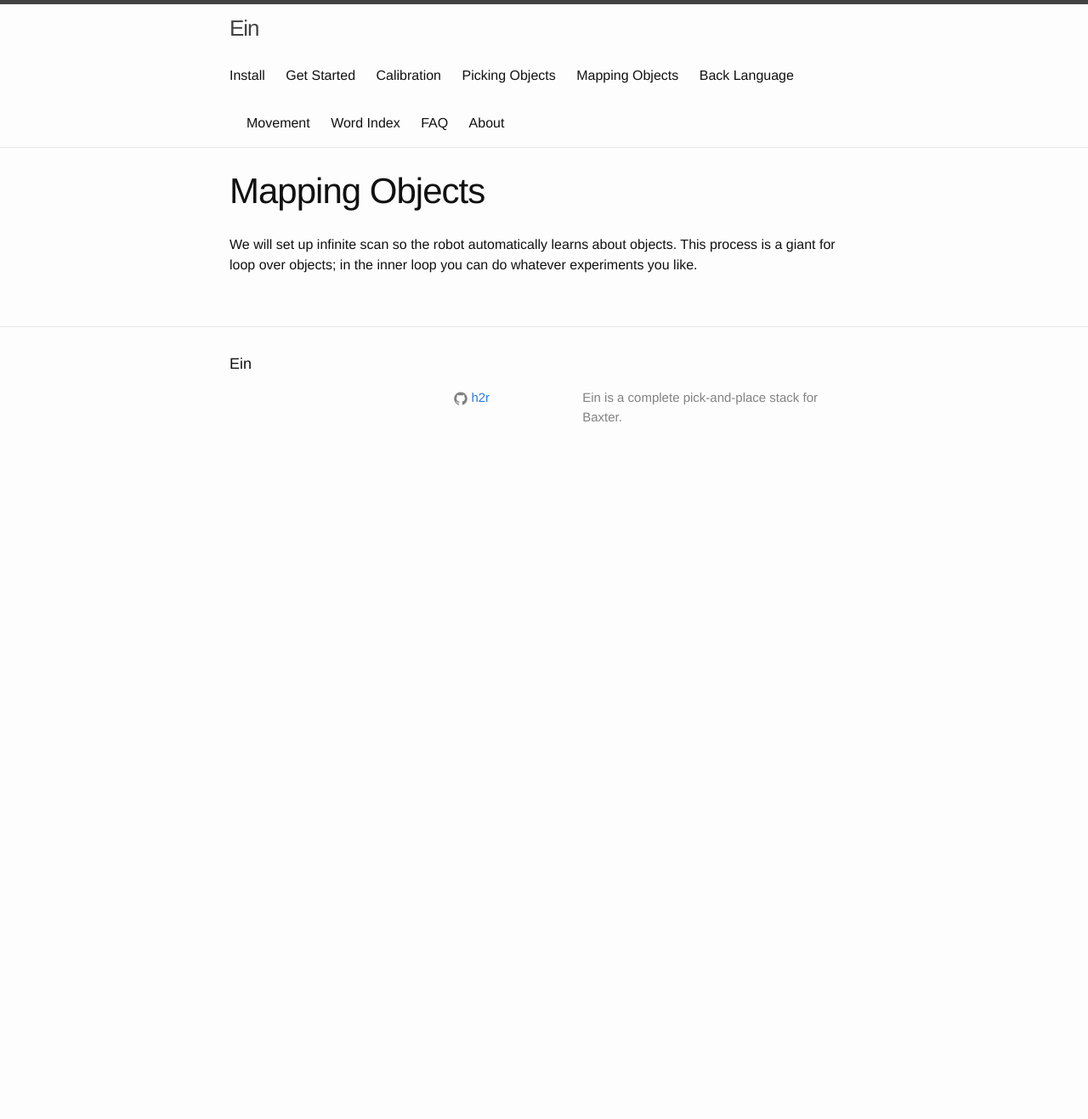
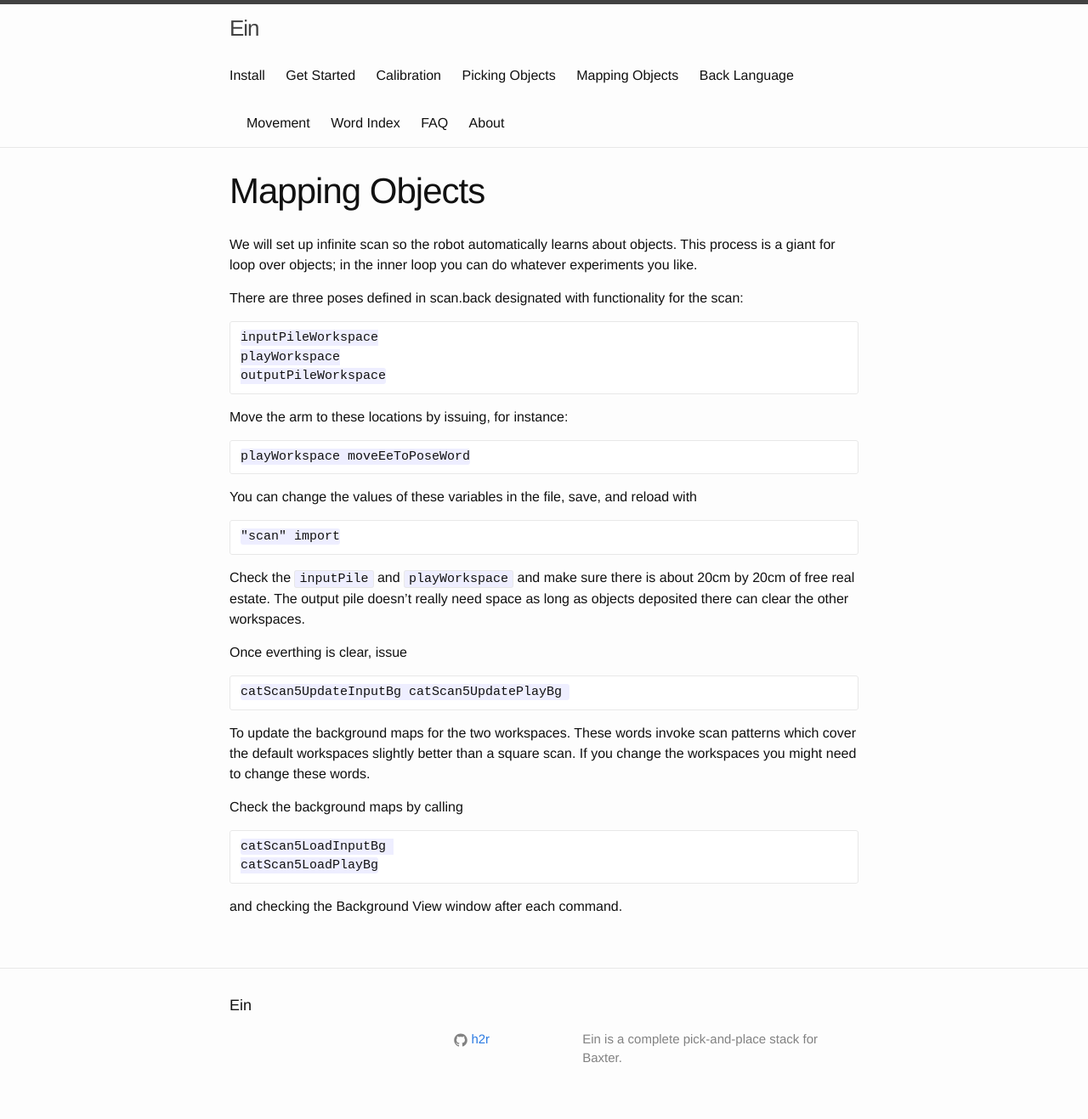
Before and after one commit to h2r/ein, a Jekyll site: the page built from scanningobjects.md, in a window 1280 px wide. Shown: the whole page at 85% size. Built offline with Jekyll 4.4.1, drawn with Linux system fonts in a browser that asks for light colours; before the commit the page ends 900 px from its top, so only the background shows below that.

Commit message:
first pass scanning
Former-commit-id: e47f5e5ab334afcdc55e7425dbc433a88519c067

````diff
--- a/scanningobjects.md
+++ b/scanningobjects.md
@@ -8,3 +8,39 @@ order: 4
 We will set up infinite scan so the robot automatically learns about
 objects.  This process is a giant for loop over objects; in the inner
 loop you can do whatever experiments you like.
+
+
+There are three poses defined in scan.back designated with functionality for the scan:
+```
+inputPileWorkspace
+playWorkspace
+outputPileWorkspace
+```
+Move the arm to these locations by issuing, for instance:
+
+```
+playWorkspace moveEeToPoseWord
+```
+You can change the values of these variables in the file, save, and reload with
+```
+"scan" import
+```
+
+Check the `inputPile` and `playWorkspace` and make sure there is about 20cm by 20cm of free real estate. The output
+pile doesn't really need space as long as objects deposited there can clear the other workspaces.
+
+Once everthing is clear, issue
+```
+catScan5UpdateInputBg catScan5UpdatePlayBg
+```
+
+To update the background maps for the two workspaces. These words invoke scan patterns which cover the default workspaces
+slightly better than a square scan. If you change the workspaces you might need to change these words.
+
+Check the background maps by calling
+
+```
+catScan5LoadInputBg
+catScan5LoadPlayBg
+```
+and checking the Background View window after each command.
````
